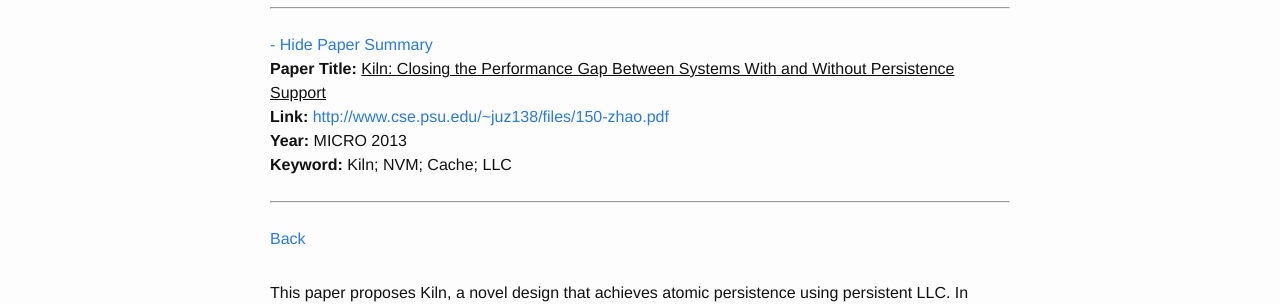
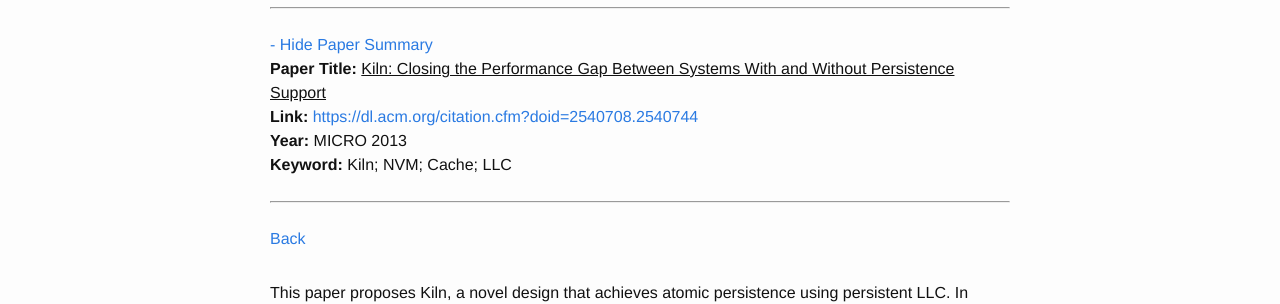
Before and after one commit to wangziqi2013/wangziqi2013.github.io, a Jekyll site: the page built from _posts/2019-02-20-kiln.markdown, in a window 1280 px wide and 900 px high. Shown: the part 277-581 px from the top of the window. Built offline with Jekyll 4.4.1, drawn with Linux system fonts in a browser that asks for light colours; part of the change alters nothing that is shown.

Commit message:
Updating paper link

```diff
--- a/_posts/2019-02-20-kiln.markdown
+++ b/_posts/2019-02-20-kiln.markdown
@@ -4,7 +4,7 @@ title:  "Kiln: Closing the Performance Gap Between Systems With and Without Pers
 date:   2019-02-20 23:39:00 -0500
 categories: paper
 paper_title: "Kiln: Closing the Performance Gap Between Systems With and Without Persistence Support"
-paper_link: http://www.cse.psu.edu/~juz138/files/150-zhao.pdf
+paper_link: https://dl.acm.org/citation.cfm?doid=2540708.2540744
 paper_keyword: Kiln; NVM; Cache; LLC
 paper_year: MICRO 2013
 rw_set:
```
